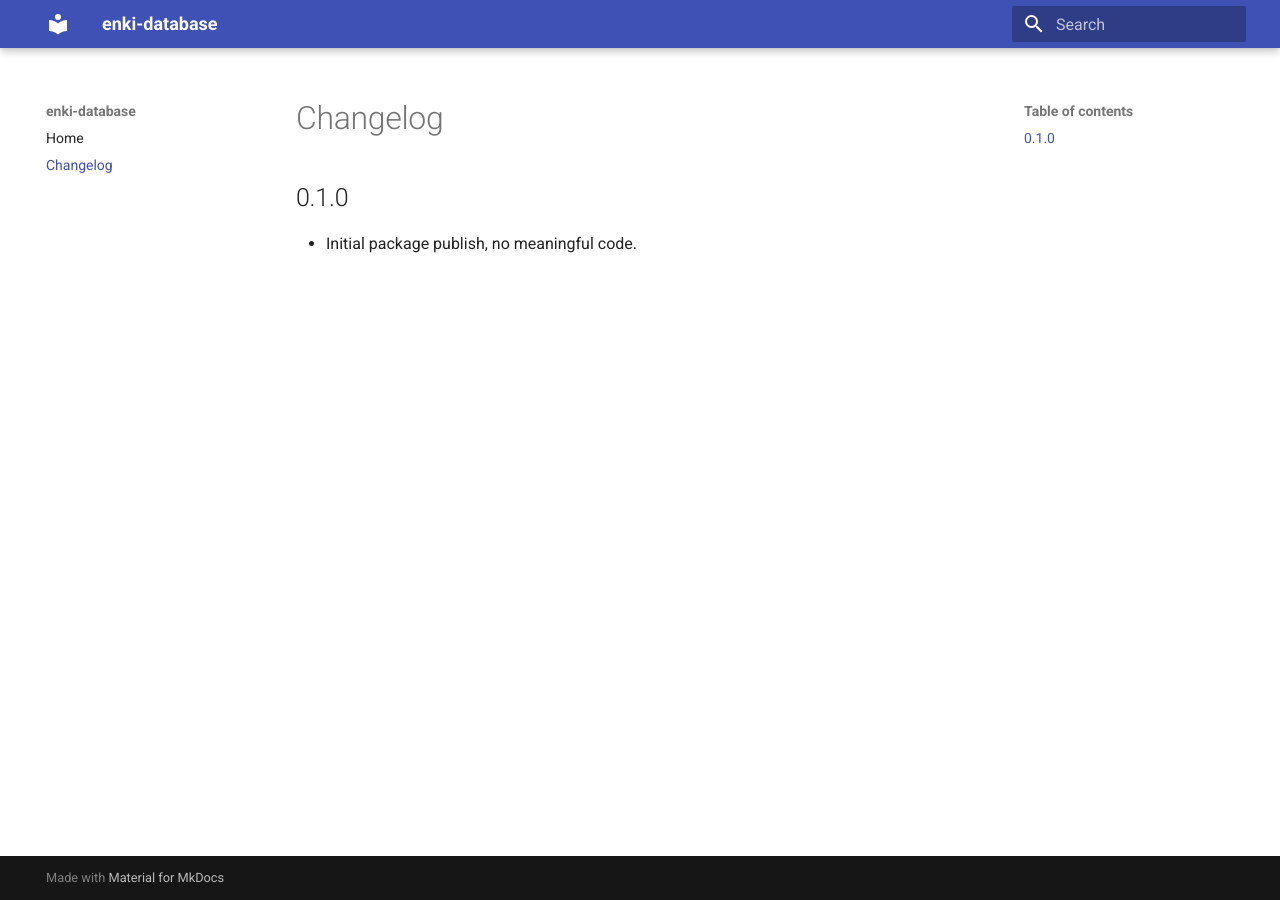
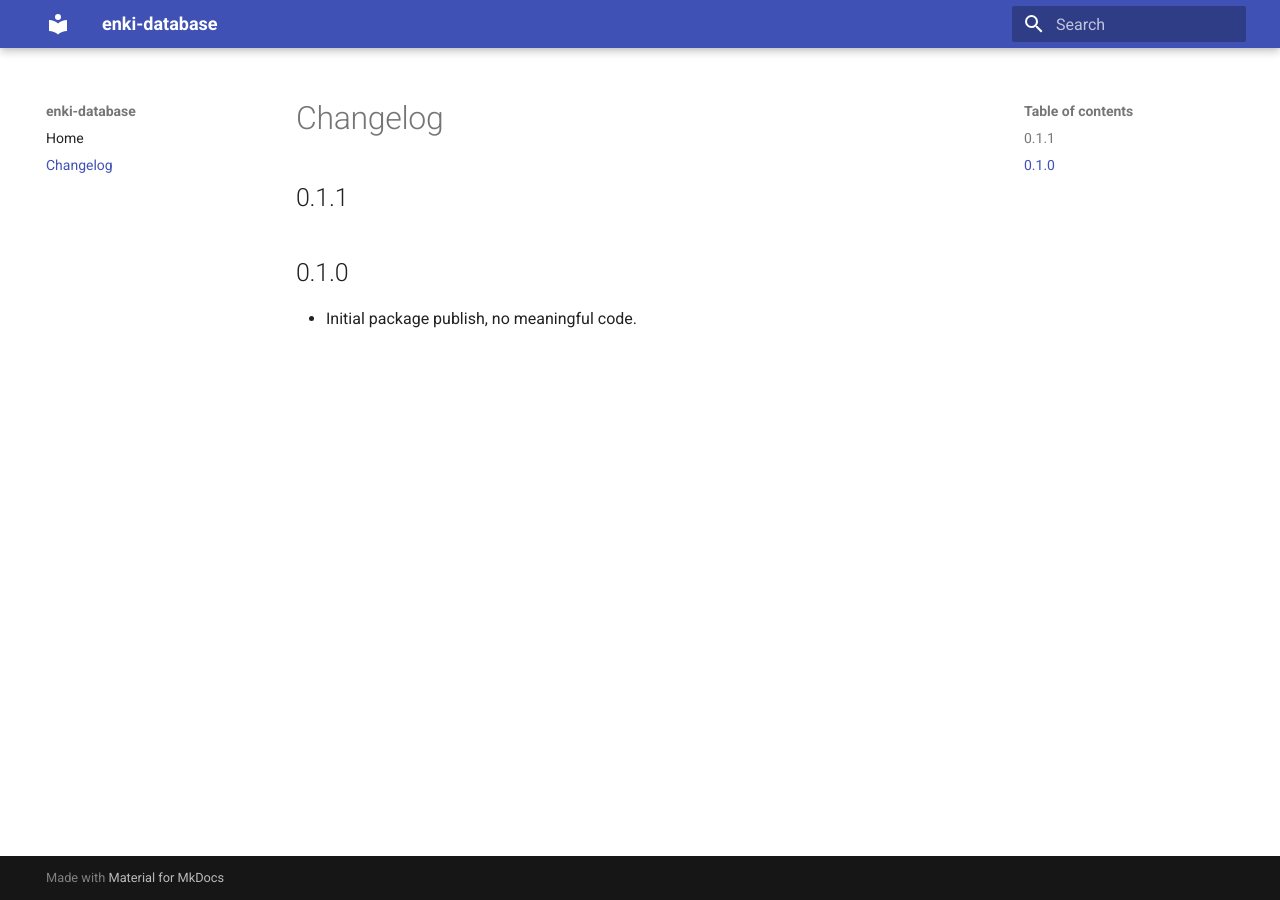
Before and after one commit to harttraveller/enki-database, an MkDocs documentation site: the page built from docs/changelog.md, in a window 1280 px wide. Built offline with MkDocs 1.6.1 and Material for MkDocs 9.7.7, drawn with Linux system fonts in a browser that asks for light colours.

Commit message:
docs/changelog: update

```diff
--- a/docs/changelog.md
+++ b/docs/changelog.md
@@ -1,5 +1,8 @@
 # Changelog
 
+## 0.1.1
+
+<!-- todo: Add web utils for fetching remote resources -->
 
 ## 0.1.0
 
```
